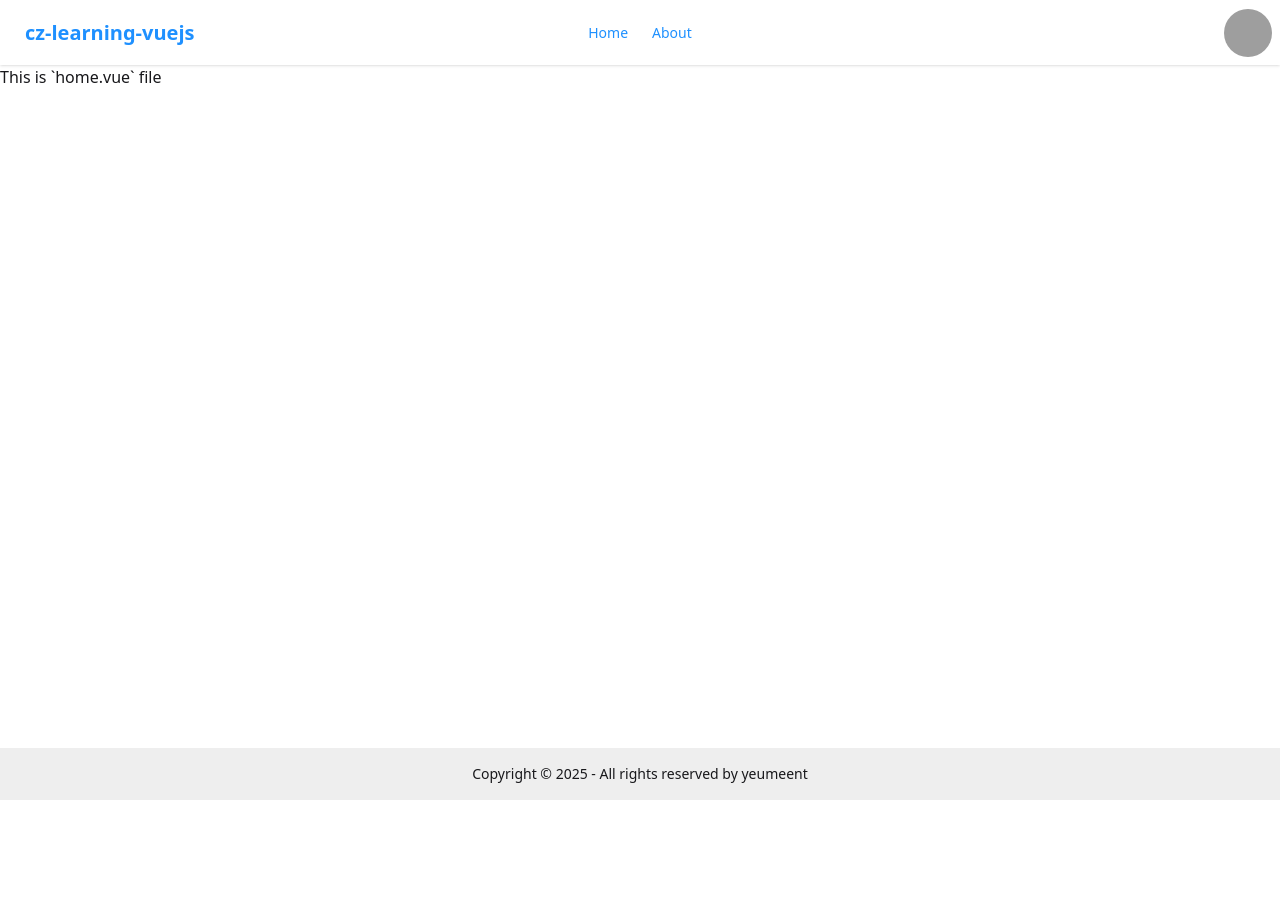
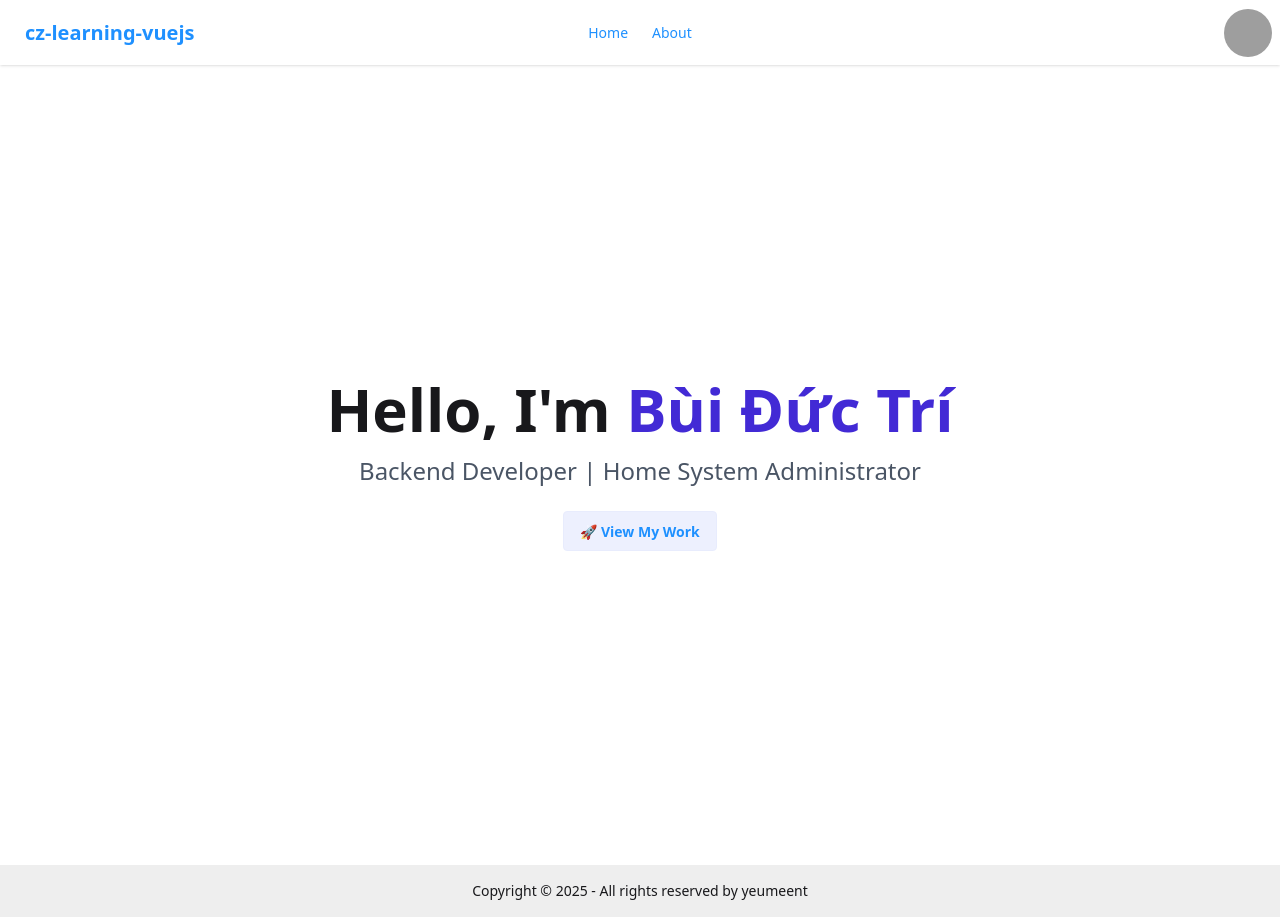
Before and after one commit to TRIBUI106/first-vuejs-app, a Vue app: page /home in a window 1280 px wide. Before the commit the page ends 800 px from the top, so only its background shows below. Built offline with nearby package versions, Linux system fonts and the light colour scheme; grey boxes are pictures that could not be loaded.

Commit message:
Add vue-typed-js and update home/about pages
Added vue-typed-js to dependencies in package.json. Improved home.vue with a styled hero section and updated about.vue skills list. Enhanced App.vue layout with comments and minor UI tweaks.

```diff
--- a/package.json
+++ b/package.json
@@ -15,7 +15,8 @@
     "prettier": "^3.6.2",
     "router": "^2.2.0",
     "vue": "^3.5.17",
-    "vue-router": "^4.5.1"
+    "vue-router": "^4.5.1",
+    "vue-typed-js": "^0.1.2"
   },
   "devDependencies": {
     "@vitejs/plugin-vue": "^6.0.0",
--- a/src/App.vue
+++ b/src/App.vue
@@ -1,5 +1,6 @@
 <template>
   <div class="min-h-screen flex flex-col">
+    <!-- Navbar -- header -->
     <div class="navbar bg-base-100 shadow-sm">
       <div class="navbar-start">
         <div class="dropdown">
@@ -31,7 +32,73 @@
         </ul>
       </div>
       <div class="navbar-end">
-        <div class="avatar">
+        <!-- <div class="dropdown">
+          <div tabindex="0" role="button" class="btn m-1">
+            Theme
+            <svg
+              width="12px"
+              height="12px"
+              class="inline-block h-2 w-2 fill-current opacity-60"
+              xmlns="http://www.w3.org/2000/svg"
+              viewBox="0 0 2048 2048"
+            >
+              <path
+                d="M1799 349l242 241-1017 1017L7 590l242-241 775 775 775-775z"
+              ></path>
+            </svg>
+          </div>
+          <ul
+            tabindex="0"
+            class="dropdown-content bg-base-300 rounded-box z-1 w-52 p-2 shadow-2xl"
+          >
+            <li>
+              <input
+                type="radio"
+                name="theme-dropdown"
+                class="theme-controller w-full btn btn-sm btn-block btn-ghost justify-start"
+                aria-label="Default"
+                value="default"
+              />
+            </li>
+            <li>
+              <input
+                type="radio"
+                name="theme-dropdown"
+                class="theme-controller w-full btn btn-sm btn-block btn-ghost justify-start"
+                aria-label="Retro"
+                value="retro"
+              />
+            </li>
+            <li>
+              <input
+                type="radio"
+                name="theme-dropdown"
+                class="theme-controller w-full btn btn-sm btn-block btn-ghost justify-start"
+                aria-label="Cyberpunk"
+                value="cyberpunk"
+              />
+            </li>
+            <li>
+              <input
+                type="radio"
+                name="theme-dropdown"
+                class="theme-controller w-full btn btn-sm btn-block btn-ghost justify-start"
+                aria-label="Valentine"
+                value="valentine"
+              />
+            </li>
+            <li>
+              <input
+                type="radio"
+                name="theme-dropdown"
+                class="theme-controller w-full btn btn-sm btn-block btn-ghost justify-start"
+                aria-label="Aqua"
+                value="aqua"
+              />
+            </li>
+          </ul>
+        </div> -->
+        <div class="avatar ml-2">
           <div class="w-12 rounded-full">
             <img
               src="https://img.daisyui.com/images/profile/demo/yellingcat@192.webp"
@@ -41,10 +108,12 @@
       </div>
     </div>
 
+    <!-- Main -->
     <main class="flex-grow">
       <router-view></router-view>
     </main>
 
+    <!-- Footer -->
     <footer
       class="footer sm:footer-horizontal footer-center bg-base-300 text-base-content p-4"
     >
--- a/src/views/about.vue
+++ b/src/views/about.vue
@@ -17,9 +17,9 @@
     <section class="mb-8">
       <h2 class="text-2xl font-semibold mb-2 text-secondary">My Main Skills</h2>
       <ul class="list-disc list-inside leading-loose">
-        <li><strong>Languages:</strong> Java, JavaScript, PHP, SQL</li>
+        <li><strong>Languages:</strong> Java, JavaScript, PHP, Lua</li>
         <li>
-          <strong>Backend:</strong> Spring Boot, RESTful APIs, Stored Procedures
+          <strong>Backend:</strong> Spring Boot, RESTful APIs, PHP, NodeJS ( Discord Bot )
         </li>
         <li>
           <strong>Frontend:</strong> Vue 3, Tailwind CSS, DaisyUI (still
--- a/src/views/home.vue
+++ b/src/views/home.vue
@@ -1,3 +1,18 @@
 <template>
-    <h1>This is `home.vue` file</h1>
+  <section
+    data-aos="zoom-in-up"
+    data-aos-delay="200"
+    data-aos-duration="1000"
+    class="flex flex-col items-center justify-center h-screen text-center px-4"
+  >
+    <h1 class="text-4xl md:text-6xl font-bold mb-4">
+      Hello, I'm <span class="text-primary">Bùi Đức Trí</span>
+    </h1>
+    <p class="text-lg md:text-2xl text-gray-600 mb-6">
+      Backend Developer | Home System Administrator
+    </p>
+    <router-link to="/about" class="btn btn-soft btn-primary">
+      🚀 View My Work
+    </router-link>
+  </section>
 </template>
```
Also changed, not shown: 1 other file (tests, documents, lock files or other folders).
